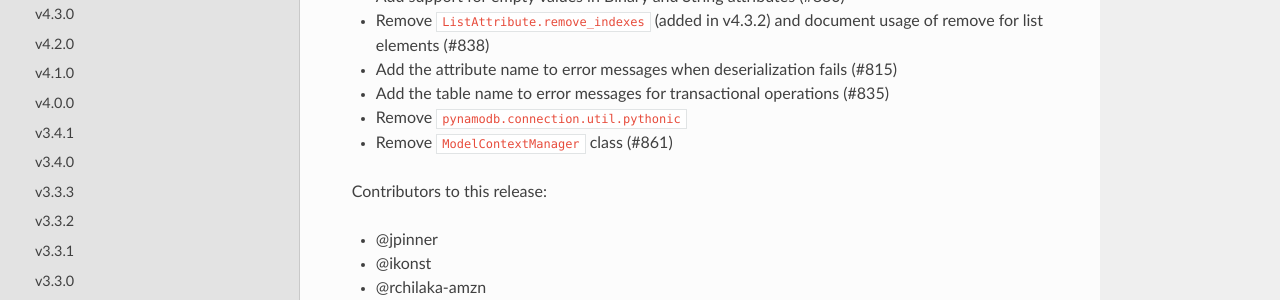
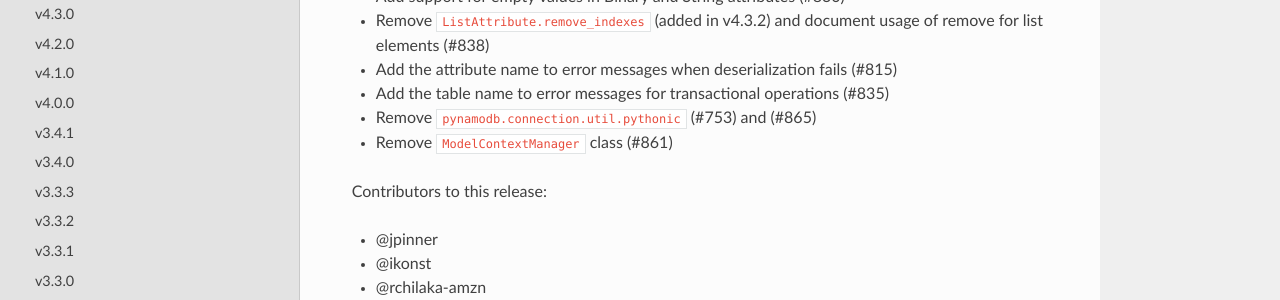
Before and after one commit to pynamodb/PynamoDB, a Sphinx documentation site: the page built from docs/release_notes.rst, in a window 1280 px wide and 900 px high, scrolled down 878 px. Shown: the part 150-450 px from the top of the window. Built offline with Sphinx 7.4.7 and the Read the Docs theme 2.0.0, drawn with Linux system fonts in a browser that asks for light colours.

Commit message:
add pr numbers

```diff
--- a/docs/release_notes.rst
+++ b/docs/release_notes.rst
@@ -38,7 +38,7 @@ Other changes in this release:
 * Remove ``ListAttribute.remove_indexes`` (added in v4.3.2) and document usage of remove for list elements (#838)
 * Add the attribute name to error messages when deserialization fails (#815)
 * Add the table name to error messages for transactional operations (#835)
-* Remove ``pynamodb.connection.util.pythonic``
+* Remove ``pynamodb.connection.util.pythonic`` (#753) and (#865)
 * Remove ``ModelContextManager`` class (#861)
 
 Contributors to this release:
```
